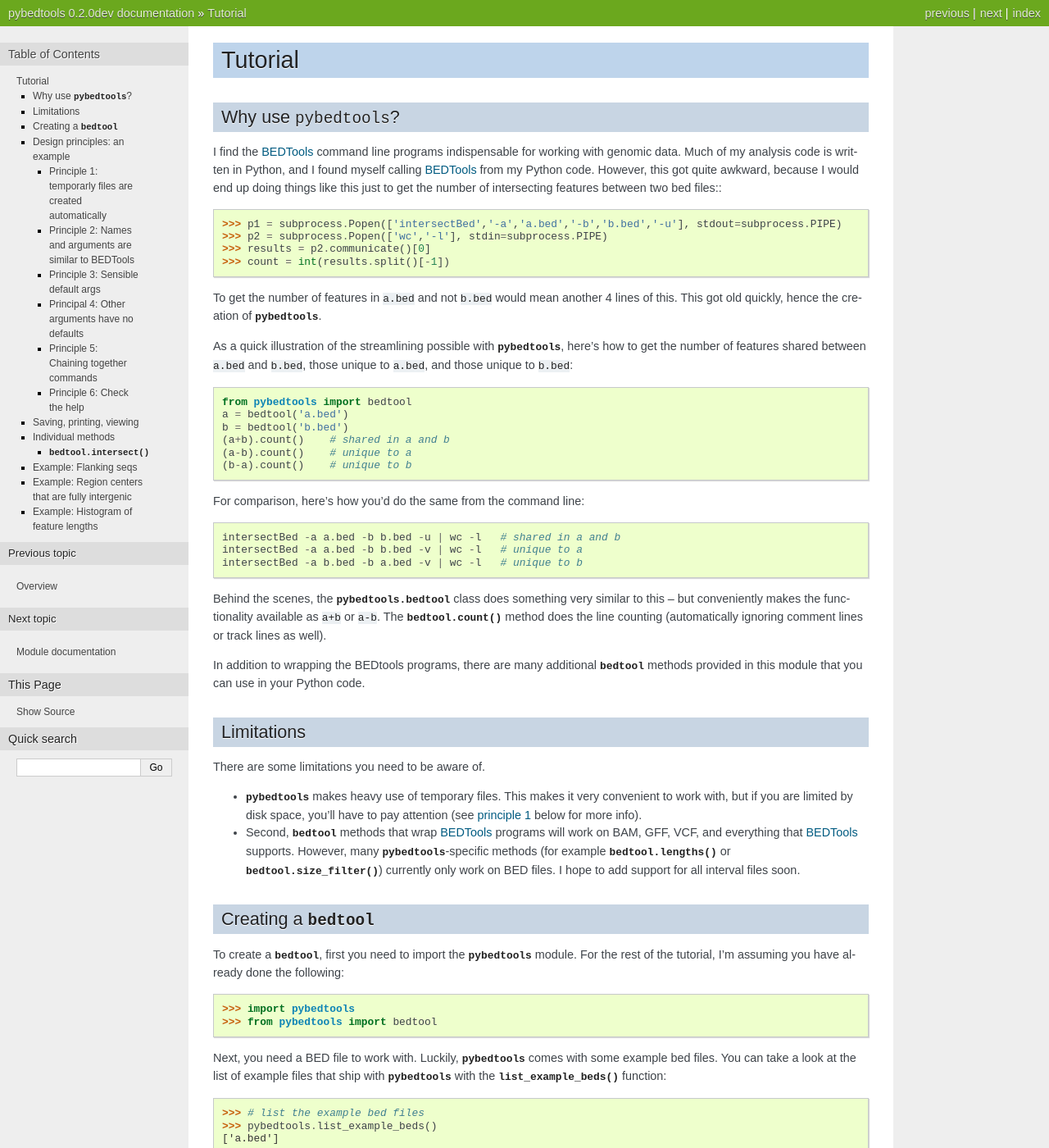
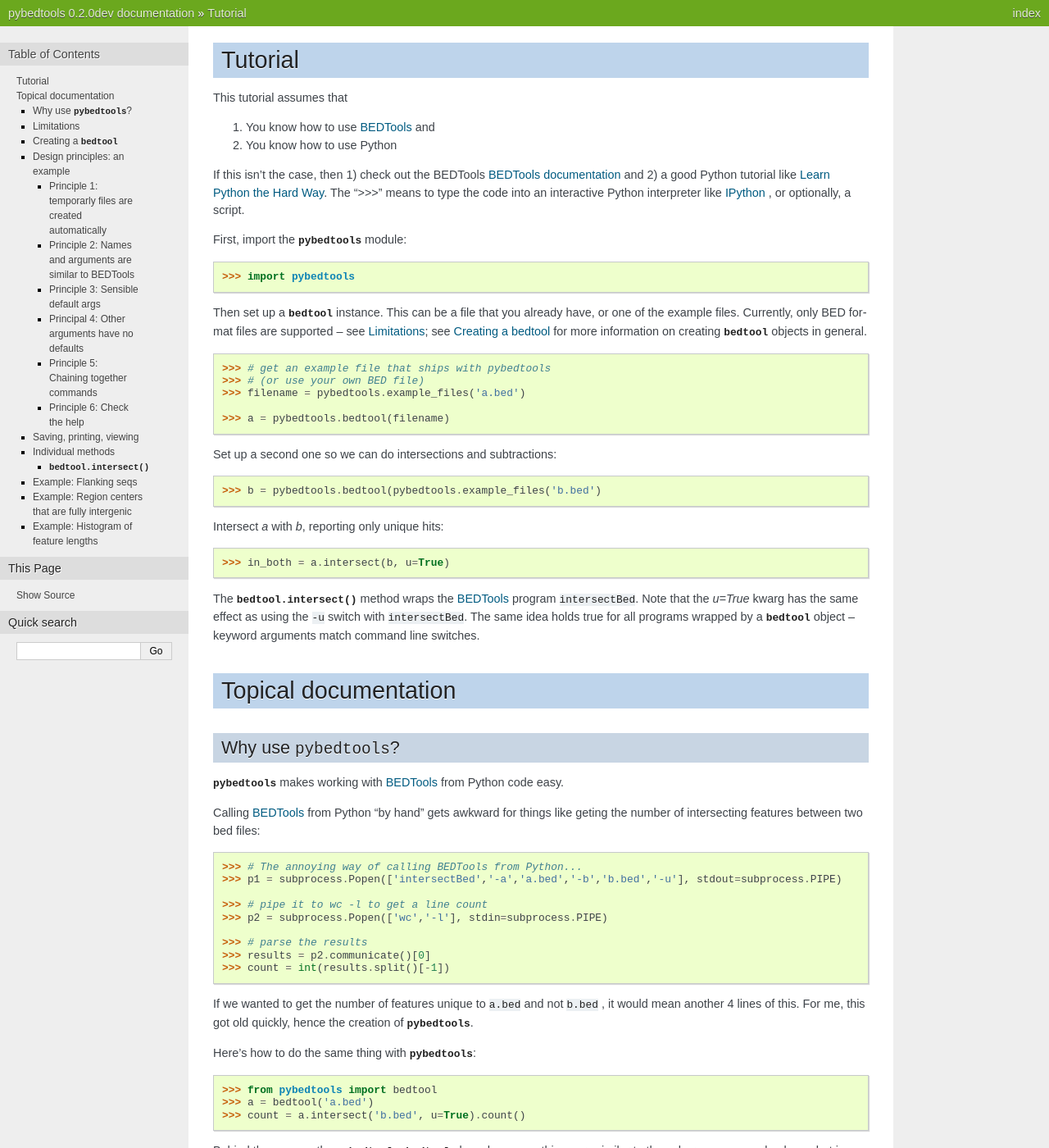
Before and after one commit to daler/pybedtools, a Sphinx documentation site: the page built from docs/source/tutorial.rst, in a window 1280 px wide and 1400 px high. Shown: the whole window at 82% size. Built offline with Sphinx 7.4.7, drawn with Linux system fonts in a browser that asks for light colours; some of the changed text lies outside the part shown.

Commit message:
docs work; not rebuilt yet though

```diff
--- a/README.rst
+++ b/README.rst
@@ -1,5 +1,5 @@
 Overview
-========
+--------
 pybedtools is a Python wrapper for Aaron Quinlan's BEDtools and is
 designed to leverage the "genome algebra" power of BEDtools from within
 Python scripts.
--- a/docs/source/index.rst
+++ b/docs/source/index.rst
@@ -6,15 +6,17 @@
 Welcome to pybedtools's documentation!
 ======================================
 
+.. include:: ../../README.rst
+
 Contents:
+---------
 
 .. toctree::
    :maxdepth: 2
 
-   includeme
    main
-   tutorial
    autodoc_source
+
 
 Indices and tables
 ==================
--- a/docs/source/main.rst
+++ b/docs/source/main.rst
@@ -1,6 +1,3 @@
-Overview
-========
-
 Installation
 ------------
 To use :mod:`pybedtools` you'll need the latest version of the package and
@@ -29,23 +26,32 @@
 --------------------
 Here are three examples to show typical usage of :mod:`pybedtools`.  More
 info can be found in the docstrings of :mod:`pybedtools` methods and in the
-:ref:`Tutorial`
+:ref:`Tutorial`.  Before running the examples, you need to import
+:mod:`pybedtools`:
 
-Example 1
-~~~~~~~~~
-Save a new BED file of intersections between ``a.bed`` and
+
+::
+
+    >>> from pybedtools import bedtool, cleanup
+
+After running the examples, clean up any intermediate temporary files
+with::
+
+    >>> cleanup()
+
+Example 1: Save a BED file of intersections, with track line
+~~~~~~~~~~~~~~~~~~~~~~~~~~~~~~~~~~~~~~~~~~~~~~~~~~~~~~~~~~~~
+This example saves a new BED file of intersections between ``a.bed`` and
 ``b.bed``, adding a track line to the output::
 
-    >>> from pybedtools import bedtool
     >>> a = bedtool('a.bed')
     >>> a.intersect('b.bed').saveas('a-and-b.bed', trackline="track name='a and b' color=128,0,0")
 
-Example 2
-~~~~~~~~~
-Get values for a 3-way Venn diagram of overlaps.  This
+Example 2: Intersections for a 3-way Venn diagram
+~~~~~~~~~~~~~~~~~~~~~~~~~~~~~~~~~~~~~~~~~~~~~~~~~
+This example gets values for a 3-way Venn diagram of overlaps.  This
 demonstrates operator overloading of :class:`bedtool` objects::
 
-    >>> from pybedtools import bedtool
     >>> # set up 3 different bedtools
     >>> a = bedtool('a.bed')
     >>> b = bedtool('b.bed')
@@ -56,9 +62,10 @@
     >>> (a+b+c).count()  # common to all
     >>> # ... and so on, for all the combinations.
 
-Example 3
-~~~~~~~~~
-Get the sequences of the 100 bp on either side of features.
+Example 3: Flanking sequences
+~~~~~~~~~~~~~~~~~~~~~~~~~~~~~
+This example gets the genomic sequences of the 100 bp on either side of
+features.
 
 The :meth:`bedtool.slop()` method automatically downloads the
 ``chromSizes`` table from UCSC for the dm3 genome, but you can pass your
@@ -68,9 +75,25 @@
 
 ::
 
-    >>> from pybedtools import bedtool
-    >>> bedtool('in.bed').slop(genome='dm3',l=100,r=100).subtract('in.bed')
-    >>> flanking_features.sequence(fi='dm3.fa').save_seqs('flanking.fa')
+    >>> # set up bedtool
+    >>> mybed = bedtool('in.bed')
+
+    >>> # add 100 bp of "slop" to either side.  genome='dm3' tells
+    >>> # the slop() method to download the dm3 chromSizes table from
+    >>> # UCSC.
+    >>> extended_by_100 = mybed.slop(genome='dm3', l=100, r=100)
+
+    >>> # Delete the middle of the now-200-bp-bigger features so
+    >>> # all we're left with is the flanking region
+    >>> flanking_features = extended_by_100.subtract('in.bed')
+
+    >>> # Assuming you have the dm3 genome on disk as 'dm3.fa', save the
+    >>> # sequences as a new file 'flanking.fa'
+    >>> seqs = flanking_features.sequence(fi='dm3.fa').save_seqs('flanking.fa')
+
+    >>> # We could have done this all in one line
+    >>> # (this demonstrates "chaining" of bedtool objects)
+    >>> bedtool('in.bed').slop(genome='dm3',l=100,r=100).subtract('in.bed').flanking_features.sequence(fi='dm3.fa').save_seqs('flanking.fa')
 
 
 
--- a/docs/source/tutorial.rst
+++ b/docs/source/tutorial.rst
@@ -7,51 +7,118 @@
 
 .. _Tutorial:
 
+.. _BEDTools documentation: http://code.google.com/p/bedtools/#Documentation
+
+.. _Learn Python the Hard Way: http://learnpythonthehardway.org/static/LearnPythonTheHardWay.pdf
+
+.. _IPython: http://ipython.scipy.org/moin/
+
 Tutorial
 ========
+This tutorial assumes that
+
+1. You know how to use BEDTools_ and
+2. You know how to use Python
+
+If this isn't the case, then 1) check out the BEDTools `BEDTools
+documentation`_ and 2) a good Python tutorial like `Learn Python the Hard
+Way`_.  The ">>>" means to type the code into an interactive Python interpreter like IPython_ , or optionally, a script.
+
+First, import the :mod:`pybedtools` module:
+
+.. doctest::
+
+    >>> import pybedtools
+
+Then set up a :class:`bedtool` instance.  This can be a file that you
+already have, or one of the example files.  Currently, only BED format
+files are supported -- see :ref:`Limitations`; see :ref:`Creating a
+bedtool` for more information on creating :class:`bedtool` objects in
+general.
+
+.. doctest::
+
+    >>> # get an example file that ships with pybedtools
+    >>> # (or use your own BED file)
+    >>> filename = pybedtools.example_files('a.bed')
+
+    >>> a = pybedtools.bedtool(filename)
+
+Set up a second one so we can do intersections and subtractions:
+
+.. doctest::
+
+    >>> b = pybedtools.bedtool(pybedtools.example_files('b.bed')
+
+Intersect *a* with *b*, reporting only unique hits:
+
+.. doctest::
+
+    >>> in_both = a.intersect(b, u=True)
+
+The :meth:`bedtool.intersect` method wraps the BEDTools_ program
+``intersectBed``.  Note that the *u=True* kwarg has the same effect as
+using the ``-u`` switch with ``intersectBed``.  The same idea holds true for
+all programs wrapped by a :class:`bedtool` object -- keyword arguments
+match command line switches.
+
+
+
+
+Topical documentation
+=====================
+
 
 Why use ``pybedtools``?
 -----------------------
-I find the BEDTools_ command line programs indispensable for working with
-genomic data.  Much of my analysis code is written in Python, and I found
-myself calling BEDTools_ from my Python code.  However, this got quite
-awkward, because I would end up doing things like this just to get the
-number of intersecting features between two bed files:::
+:mod:`pybedtools` makes working with BEDTools_ from Python code easy.
 
+Calling BEDTools_ from Python "by hand" gets awkward for things like geting
+the number of intersecting features between two bed files::
+
+    >>> # The annoying way of calling BEDTools from Python...
     >>> p1 = subprocess.Popen(['intersectBed','-a','a.bed','-b','b.bed','-u'], stdout=subprocess.PIPE)
+
+    >>> # pipe it to wc -l to get a line count
     >>> p2 = subprocess.Popen(['wc','-l'], stdin=subprocess.PIPE)
+
+    >>> # parse the results
     >>> results = p2.communicate()[0]
     >>> count = int(results.split()[-1])
 
-To get the number of features in :file:`a.bed` and not :file:`b.bed` would
-mean another 4 lines of this.  This got old quickly, hence the creation of
-:mod:`pybedtools`.
+If we wanted to get the number of features unique to :file:`a.bed` and not
+:file:`b.bed` , it would mean another 4 lines of this.  For me, this got
+old quickly, hence the creation of :mod:`pybedtools`.
 
-As a quick illustration of the streamlining possible with :mod:`pybedtools`, here's how to get the
-number of features shared between :file:`a.bed` and :file:`b.bed`, those
-unique to :file:`a.bed`, and those unique to :file:`b.bed`::
+Here's how to do the same thing with :mod:`pybedtools`::
 
-    from pybedtools import bedtool
-    a = bedtool('a.bed')
-    b = bedtool('b.bed')
-    (a+b).count()    # shared in a and b
-    (a-b).count()    # unique to a
-    (b-a).count()    # unique to b
+    >>> from pybedtools import bedtool
+    >>> a = bedtool('a.bed')
+    >>> count = a.intersect('b.bed', u=True).count()
 
-For comparison, here's how you'd do the same from the command line::
+Behind the scenes, the :class:`pybedtools.bedtool` class does something
+very similar to the subprocess example above, but in a more Python-friendly
+way.
 
-    intersectBed -a a.bed -b b.bed -u | wc -l   # shared in a and b
-    intersectBed -a a.bed -b b.bed -v | wc -l   # unique to a
-    intersectBed -a b.bed -b a.bed -v | wc -l   # unique to b
+Furthermore, for the specific case of intersections, the ``+`` and ``-``
+operators have been overloaded, making many intersections extremely easy::
 
-Behind the scenes, the :class:`pybedtools.bedtool` class does something very
-similar to this -- but conveniently makes the functionality available as
-``a+b`` or ``a-b``.  The :meth:`bedtool.count` method does the line
-counting (automatically ignoring comment lines or track lines as well).
+    >>> a = bedtool('a.bed')
+    >>> b = bedtool('b.bed')
+    >>> c = bedtool('c.bed')
 
-In addition to wrapping the BEDtools programs, there are many additional
+    >>> (a+b).count()   # number of features in a and b
+    >>> (a-b).count()   # number of features in a not b
+    >>> (a+b+c).count() # number of features in a, b and c
+
+The other BEDTools_ programs are wrapped as well, like
+:meth:`bedtool.merge`, :meth:`bedtool.slop`, and others.
+
+In addition to wrapping the BEDtools_ programs, there are many additional
 :class:`bedtool` methods provided in this module that you can use in your
 Python code.
+
+.. _limitations:
 
 Limitations
 -----------
@@ -59,14 +126,16 @@
 
 * :mod:`pybedtools` makes heavy use of temporary files.  This makes it
   very convenient to work with, but if you are limited by disk space,
-  you'll have to pay attention (see `principle 1`_ below for more info).
+  you'll have to pay attention to this feature (see `principle 1`_ below
+  for more info).
 
 * Second, :class:`bedtool` methods that wrap BEDTools_ programs will work on
   BAM, GFF, VCF, and everything that BEDTools_ supports.  However, many
   :mod:`pybedtools`-specific methods (for example :meth:`bedtool.lengths`
-  or :meth:`bedtool.size_filter`) currently only work on BED files.  I hope
-  to add support for all interval files soon.
+  or :meth:`bedtool.size_filter`) **currently only work on BED files**.  I
+  hope to add support for all interval files soon.
 
+.. _creating a bedtool:
 
 Creating a :class:`bedtool`
 ---------------------------
@@ -79,10 +148,11 @@
     >>> import pybedtools
     >>> from pybedtools import bedtool
 
-Next, you need a BED file to work with.  Luckily, :mod:`pybedtools` comes
-with some example bed files.  You can take a look at the list of example
-files that ship with :mod:`pybedtools` with the :func:`list_example_beds`
-function:
+Next, you need a BED file to work with. If you already have one, then great
+-- move on to the next section.  If not, :mod:`pybedtools` comes with some
+example bed files used for testing.  You can take a look at the list of
+example files that ship with :mod:`pybedtools` with the
+:func:`list_example_beds` function:
 
 .. doctest::
 
```
Also changed, not shown: other parts of docs/source/tutorial.rst (+2 -0 lines).
